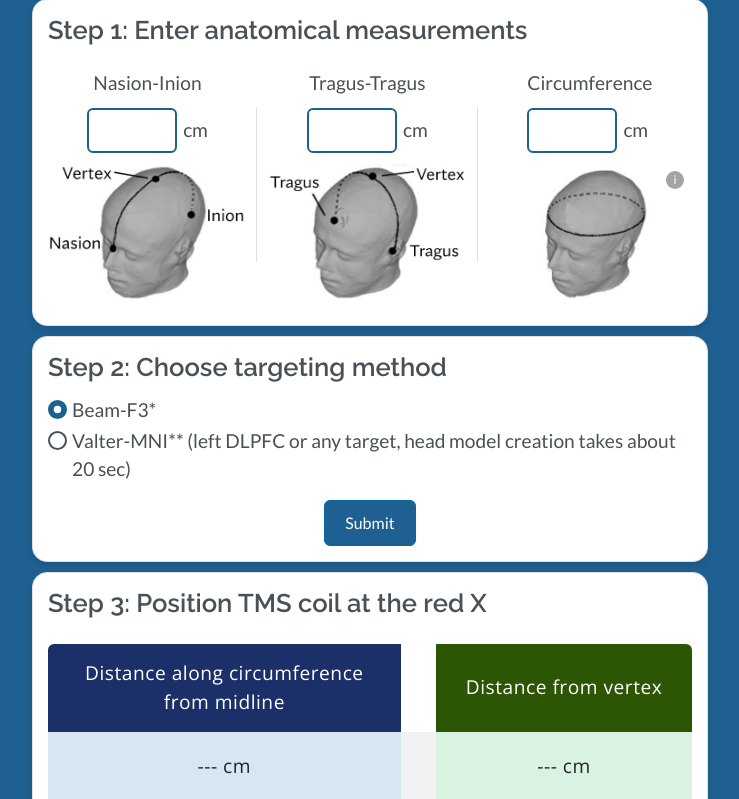
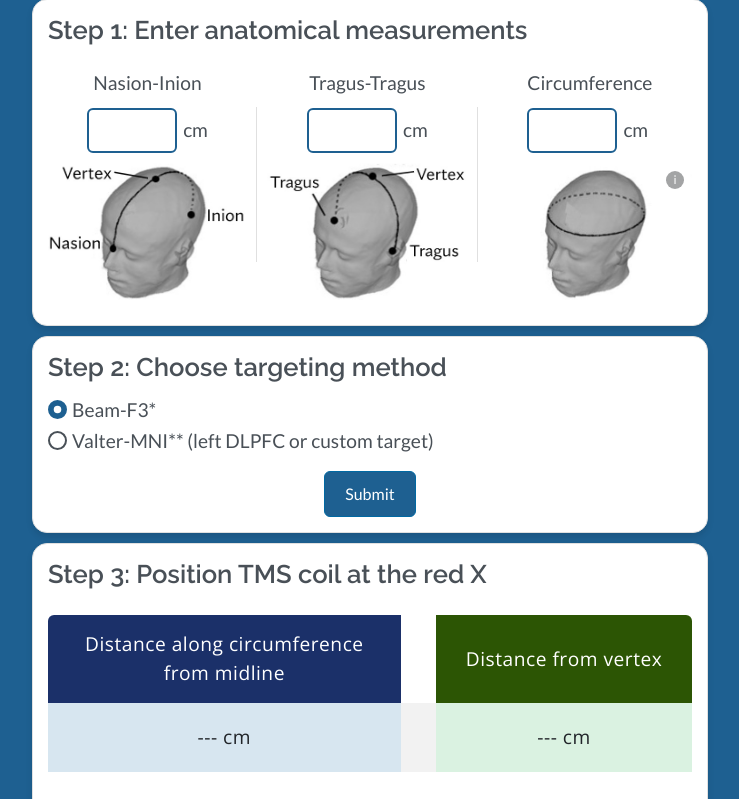
Before and after one commit to yvalter/tms-targeting-app, a Flask app: page / in a window 1280 px wide. Shown: the part 74-873 px from the top of the page, without its empty margins (270-1009 px from the left). Run offline with Flask 3, Linux system fonts and the light colour scheme; some libraries are stand-ins or nearby versions.

Commit message:
Update label text for Valter-MNI option

```diff
--- a/templates/index.html
+++ b/templates/index.html
@@ -479,7 +479,7 @@
 
                     <div class="form-check">
                         <input class="form-check-input" type="radio" name="result_type" id="valter" value="valter">
-                        <label class="form-check-label" for="valter">Valter-MNI** (left DLPFC or any target, head model creation takes about 20 sec)</label>
+                        <label class="form-check-label" for="valter">Valter-MNI** (left DLPFC or custom target)</label>
                     </div>
                 </div>
 
```
